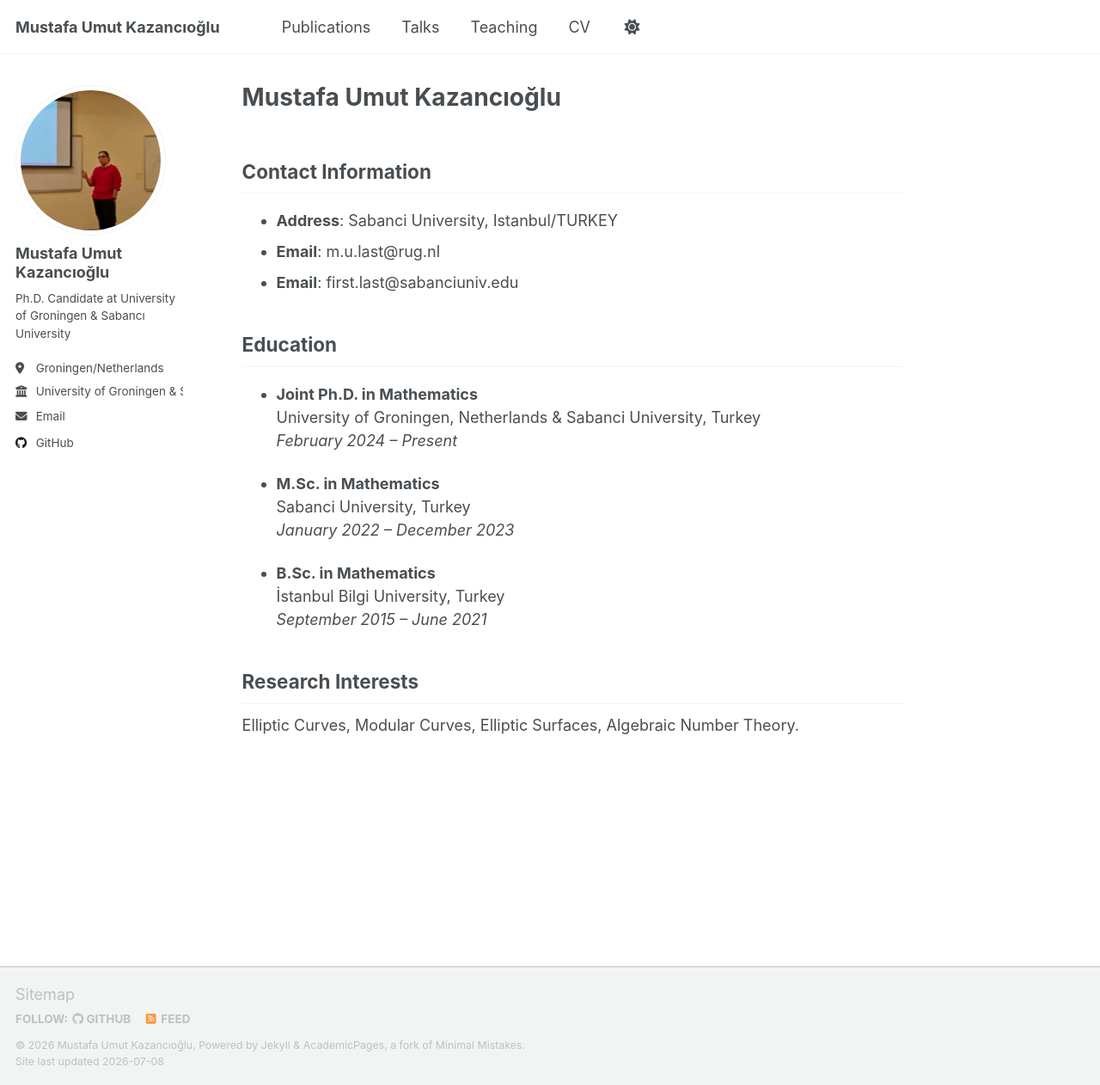
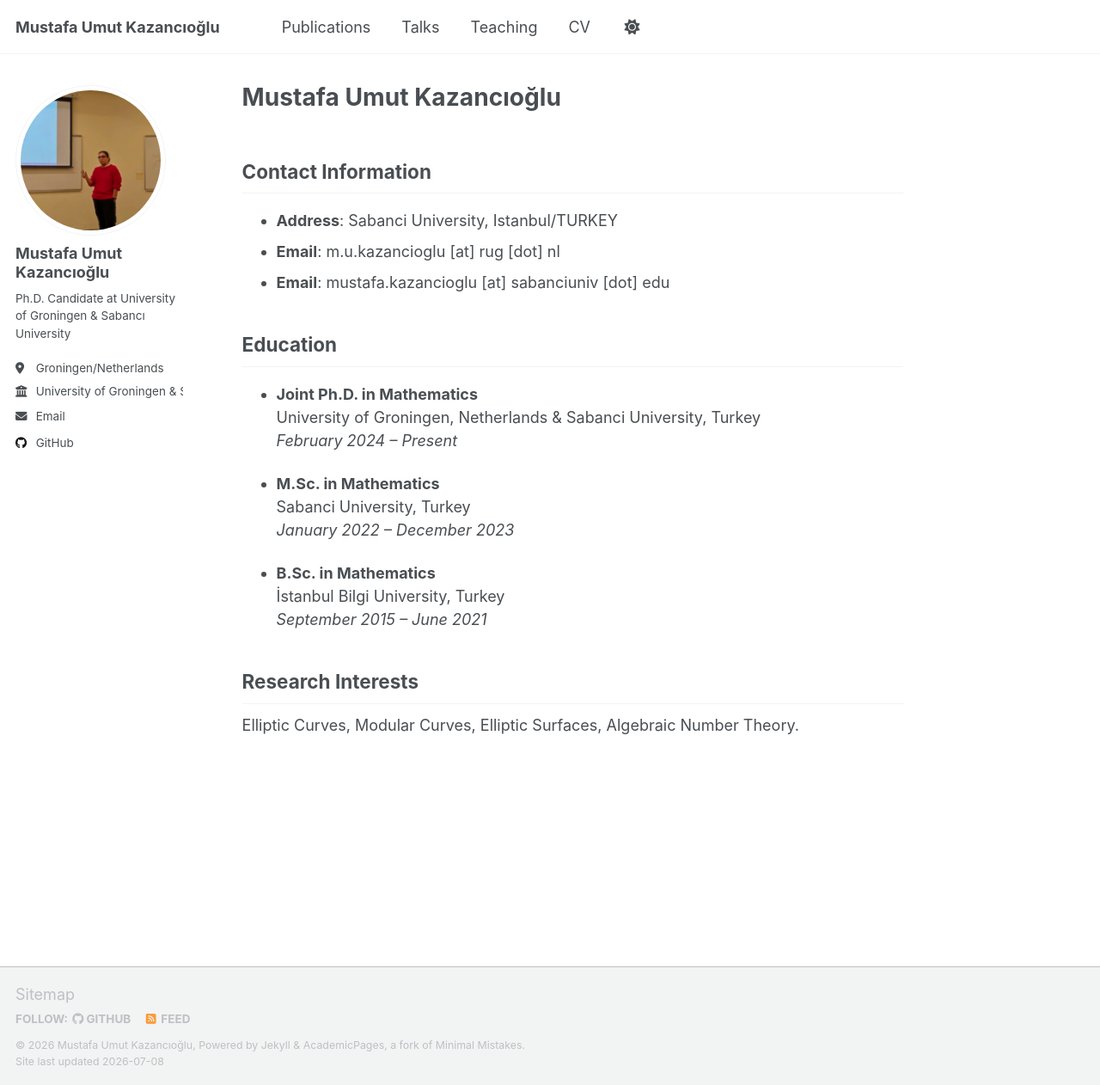
Before and after one commit to MusUmKaz/musumkaz.github.io, a Jekyll site: the page built from _pages/about.md, in a window 1280 px wide and 1262 px high. Shown: the whole window at 86% size. Built offline with Jekyll 4.4.1, drawn with Linux system fonts in a browser that asks for light colours; a script that is not in the unit is left out.

Commit message:
Update contact email addresses in about.md

```diff
--- a/_pages/about.md
+++ b/_pages/about.md
@@ -9,8 +9,8 @@ redirect_from:
 
 ## Contact Information
 - **Address**: Sabanci University, Istanbul/TURKEY
-- **Email**: m.u.last@rug.nl
-- **Email**: first.last@sabanciuniv.edu
+- **Email**: m.u.kazancioglu [at] rug [dot] nl
+- **Email**: mustafa.kazancioglu [at] sabanciuniv [dot] edu
 
 ## Education
 - **Joint Ph.D. in Mathematics**
```
